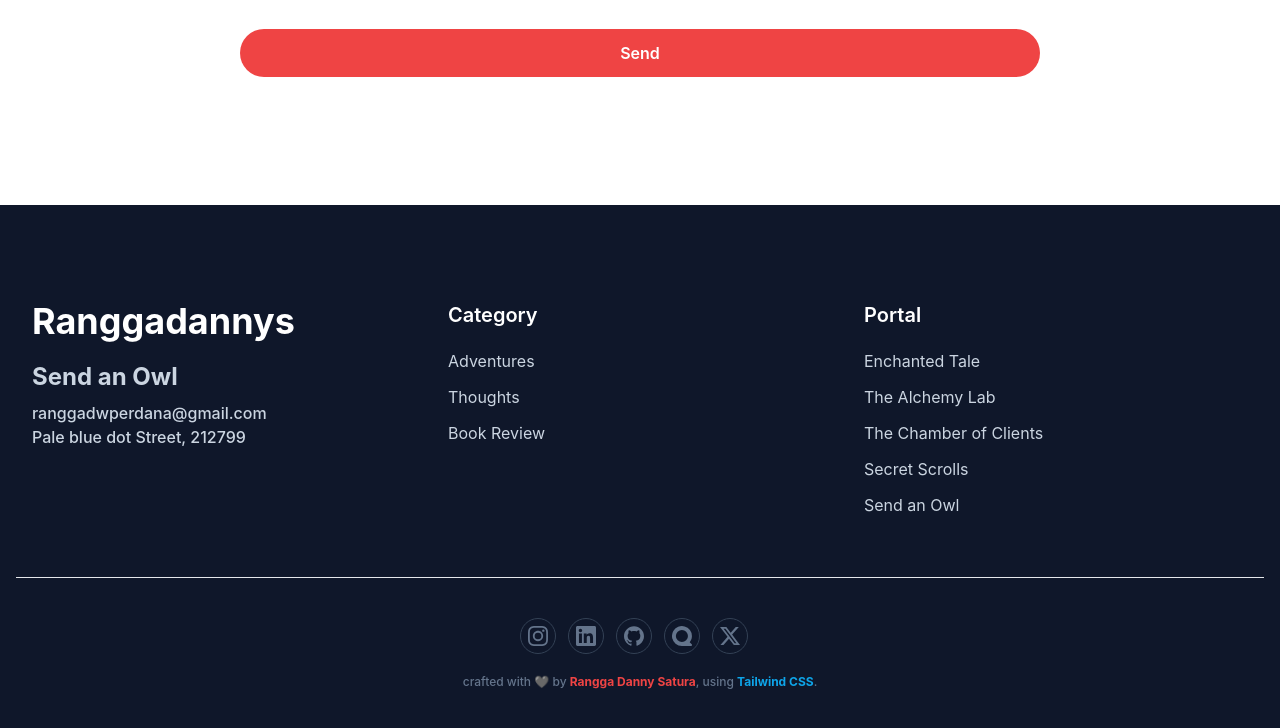
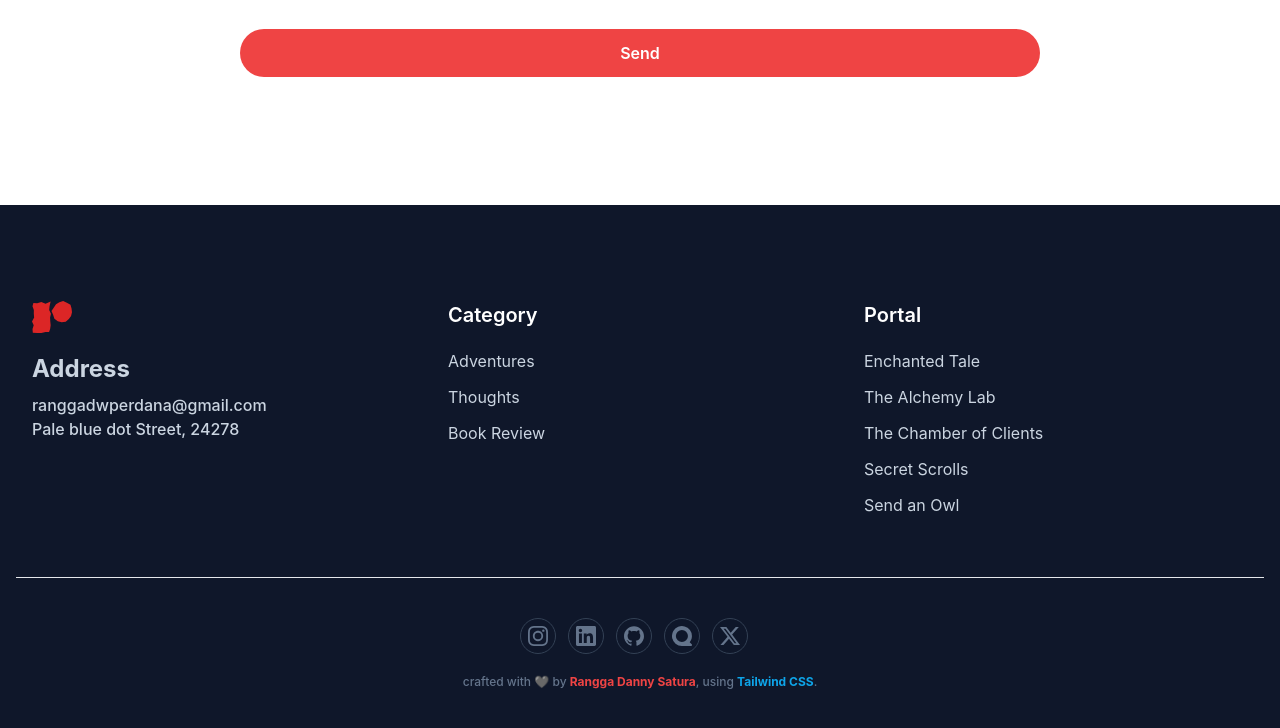
Before and after one commit to ranggadannys/my-universe, a website: page index.html in a window 1280 px wide. Shown: the part 5966-6694 px from the top of the page. Drawn offline with Linux system fonts and the light colour scheme.

Commit message:
perbaikan isi dan penambahan fitur seperti read more + form

```diff
--- a/index.html
+++ b/index.html
@@ -353,10 +353,11 @@
         <div class="container">
             <div class="flex flex-wrap">
                 <div class="w-full px-4 mb-12 text-slate-300 font-medium md:w-1/3">
-                    <h2 class="text-4xl text-white font-bold mb-5">Ranggadannys</h2>
-                    <h3 class="font-bold text-2xl mb-2">Send an Owl</h3>
+                    <img src="dist/img/logo/5.svg" alt="rangga logo" width="40" class="mb-4">
+                    <h2 class="text-md text-white font-bold mb-5"></h2>
+                    <h3 class="font-bold text-2xl mb-2">Address</h3>
                     <p>ranggadwperdana@gmail.com</p>
-                    <p>Pale blue dot Street, 212799</p>
+                    <p>Pale blue dot Street, 24278</p>
                 </div>
                 <div class="w-full px-4 mb-12 md:w-1/3">
                     <h3 class="font-semibold text-white text-xl mb-5">Category</h3>
```
Also changed, not shown: dist/output.css.
